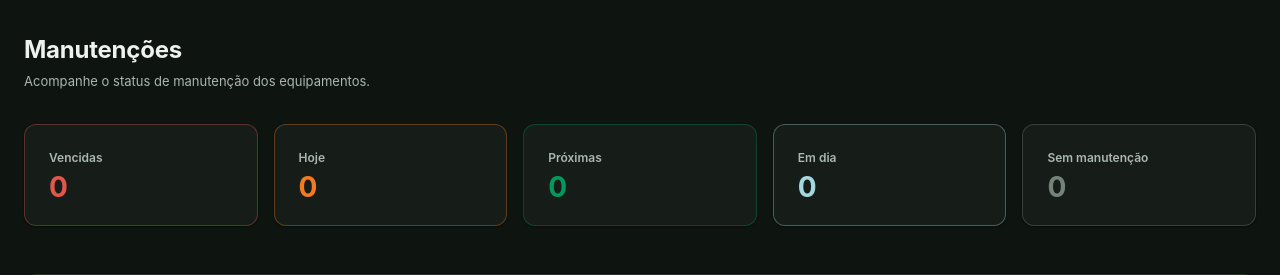
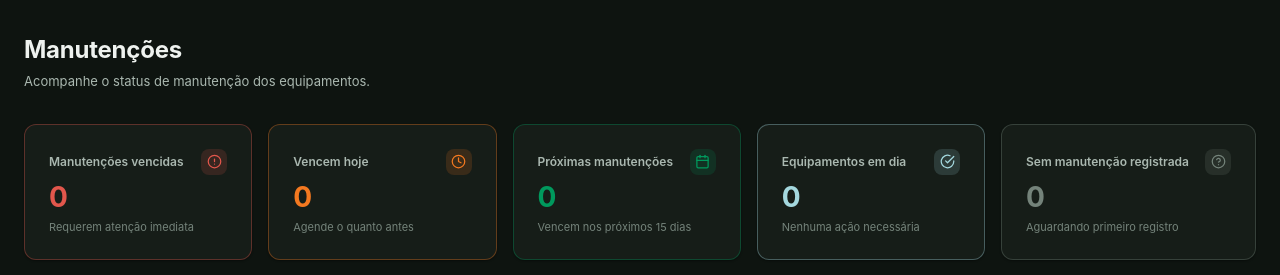
Before and after one commit to joao-v-marques/manutencao_maquinas, a Flask app: page /portal-manutencao/manutencao in a window 1280 px wide. Shown: the part 64-339 px from the top of the page. Run offline with Flask 3, Linux system fonts and the light colour scheme.

Commit message:
fix: ajustado o CSS dos cards na tela de manutenções, aprimorado os titulos dos cards, adicionado label de mensagem secundária e aprimorado a utilização de cores e symbols para UI/UX

```diff
--- a/static/css/maintenances.css
+++ b/static/css/maintenances.css
@@ -12,8 +12,8 @@
 .summary-card {
   display: flex;
   flex-direction: column;
-  gap: 6px;
-  min-height: 92px;
+  gap: 8px;
+  min-height: 112px;
   padding: var(--space-3);
   background-color: var(--color-surface);
   border: 1px solid var(--color-border);
@@ -21,16 +21,48 @@
   box-shadow: var(--shadow-card);
 }
 
+.summary-card__head {
+  display: flex;
+  align-items: center;
+  justify-content: space-between;
+  gap: var(--space-2);
+}
+
 .summary-card__title {
   font-size: 12px;
   font-weight: 600;
   color: var(--color-text-secondary);
+  white-space: nowrap;
+  overflow: hidden;
+  text-overflow: ellipsis;
+}
+
+.summary-card__icon {
+  width: 26px;
+  height: 26px;
+  border-radius: var(--radius-sm);
+  display: flex;
+  align-items: center;
+  justify-content: center;
+  flex-shrink: 0;
+}
+
+.summary-card__icon svg {
+  width: 15px;
+  height: 15px;
+  stroke-width: 2;
 }
 
 .summary-card__value {
   font-size: 28px;
   line-height: 1;
   color: var(--color-text-primary);
+}
+
+.summary-card__trend {
+  font-size: 11px;
+  color: var(--color-text-muted);
+  margin-top: auto;
 }
 
 .summary-card--danger {
@@ -41,12 +73,28 @@
   color: var(--color-danger);
 }
 
+.summary-card--danger .summary-card__icon {
+  background-color: rgba(226, 87, 76, 0.16);
+}
+
+.summary-card--danger .summary-card__icon svg {
+  stroke: var(--color-danger);
+}
+
 .summary-card--warning {
   border-color: rgba(244, 121, 32, 0.35);
 }
 
 .summary-card--warning .summary-card__value {
   color: var(--color-warning);
+}
+
+.summary-card--warning .summary-card__icon {
+  background-color: rgba(244, 121, 32, 0.16);
+}
+
+.summary-card--warning .summary-card__icon svg {
+  stroke: var(--color-warning);
 }
 
 .summary-card--primary {
@@ -57,6 +105,14 @@
   color: var(--color-primary);
 }
 
+.summary-card--primary .summary-card__icon {
+  background-color: var(--color-primary-muted);
+}
+
+.summary-card--primary .summary-card__icon svg {
+  stroke: var(--color-primary);
+}
+
 .summary-card--success {
   border-color: rgba(164, 216, 222, 0.35);
 }
@@ -65,12 +121,28 @@
   color: var(--color-info);
 }
 
+.summary-card--success .summary-card__icon {
+  background-color: rgba(164, 216, 222, 0.16);
+}
+
+.summary-card--success .summary-card__icon svg {
+  stroke: var(--color-info);
+}
+
 .summary-card--muted {
   border-color: rgba(116, 131, 122, 0.35);
 }
 
 .summary-card--muted .summary-card__value {
   color: var(--color-text-muted);
+}
+
+.summary-card--muted .summary-card__icon {
+  background-color: rgba(116, 131, 122, 0.18);
+}
+
+.summary-card--muted .summary-card__icon svg {
+  stroke: var(--color-text-muted);
 }
 
 .maintenance-status {
--- a/templates/maintenance.html
+++ b/templates/maintenance.html
@@ -77,24 +77,77 @@
 
         <section class="summary-grid" aria-label="Resumo do status de manutenção dos equipamentos">
             <article class="summary-card summary-card--danger">
-                <span class="summary-card__title">Vencidas</span>
+                <div class="summary-card__head">
+                    <span class="summary-card__title">Manutenções vencidas</span>
+                    <span class="summary-card__icon">
+                        <svg viewBox="0 0 24 24" fill="none" stroke-width="2" stroke-linecap="round" stroke-linejoin="round">
+                            <circle cx="12" cy="12" r="10" />
+                            <line x1="12" y1="8" x2="12" y2="12" />
+                            <line x1="12" y1="16" x2="12.01" y2="16" />
+                        </svg>
+                    </span>
+                </div>
                 <strong class="summary-card__value" id="lateCount">0</strong>
+                <span class="summary-card__trend">Requerem atenção imediata</span>
             </article>
+
             <article class="summary-card summary-card--warning">
-                <span class="summary-card__title">Hoje</span>
+                <div class="summary-card__head">
+                    <span class="summary-card__title">Vencem hoje</span>
+                    <span class="summary-card__icon">
+                        <svg viewBox="0 0 24 24" fill="none" stroke-width="2" stroke-linecap="round" stroke-linejoin="round">
+                            <circle cx="12" cy="12" r="10" />
+                            <polyline points="12 6 12 12 16 14" />
+                        </svg>
+                    </span>
+                </div>
                 <strong class="summary-card__value" id="todayCount">0</strong>
+                <span class="summary-card__trend">Agende o quanto antes</span>
             </article>
+
             <article class="summary-card summary-card--primary">
-                <span class="summary-card__title">Próximas</span>
+                <div class="summary-card__head">
+                    <span class="summary-card__title">Próximas manutenções</span>
+                    <span class="summary-card__icon">
+                        <svg viewBox="0 0 24 24" fill="none" stroke-width="2" stroke-linecap="round" stroke-linejoin="round">
+                            <rect x="3" y="4" width="18" height="18" rx="2" />
+                            <line x1="16" y1="2" x2="16" y2="6" />
+                            <line x1="8" y1="2" x2="8" y2="6" />
+                            <line x1="3" y1="10" x2="21" y2="10" />
+                        </svg>
+                    </span>
+                </div>
                 <strong class="summary-card__value" id="nextCount">0</strong>
+                <span class="summary-card__trend">Vencem nos próximos 15 dias</span>
             </article>
+
             <article class="summary-card summary-card--success">
-                <span class="summary-card__title">Em dia</span>
+                <div class="summary-card__head">
+                    <span class="summary-card__title">Equipamentos em dia</span>
+                    <span class="summary-card__icon">
+                        <svg viewBox="0 0 24 24" fill="none" stroke-width="2" stroke-linecap="round" stroke-linejoin="round">
+                            <path d="M22 11.08V12a10 10 0 1 1-5.93-9.14" />
+                            <polyline points="22 4 12 14.01 9 11.01" />
+                        </svg>
+                    </span>
+                </div>
                 <strong class="summary-card__value" id="okCount">0</strong>
+                <span class="summary-card__trend">Nenhuma ação necessária</span>
             </article>
+
             <article class="summary-card summary-card--muted">
-                <span class="summary-card__title">Sem manutenção</span>
+                <div class="summary-card__head">
+                    <span class="summary-card__title">Sem manutenção registrada</span>
+                    <span class="summary-card__icon">
+                        <svg viewBox="0 0 24 24" fill="none" stroke-width="2" stroke-linecap="round" stroke-linejoin="round">
+                            <circle cx="12" cy="12" r="10" />
+                            <path d="M9.09 9a3 3 0 0 1 5.83 1c0 2-3 3-3 3" />
+                            <line x1="12" y1="17" x2="12.01" y2="17" />
+                        </svg>
+                    </span>
+                </div>
                 <strong class="summary-card__value" id="neverCount">0</strong>
+                <span class="summary-card__trend">Aguardando primeiro registro</span>
             </article>
         </section>
 
```
